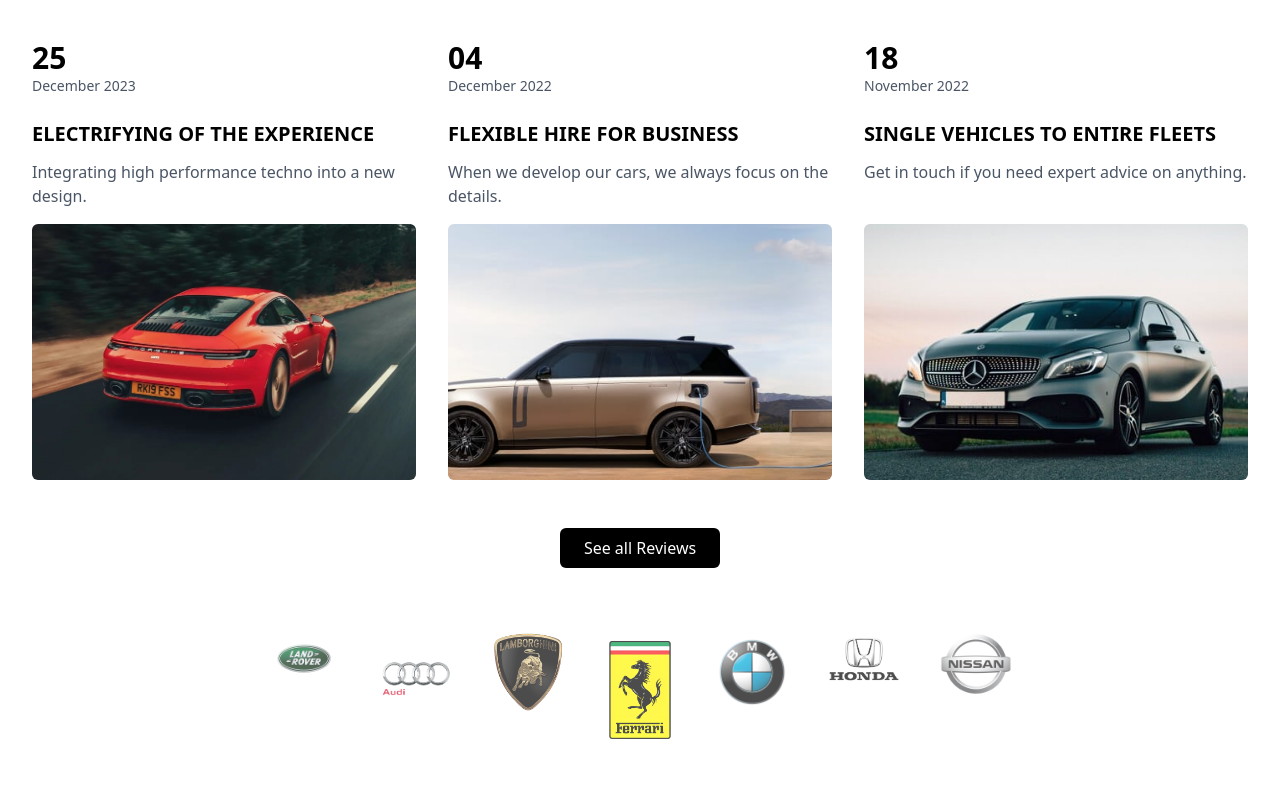
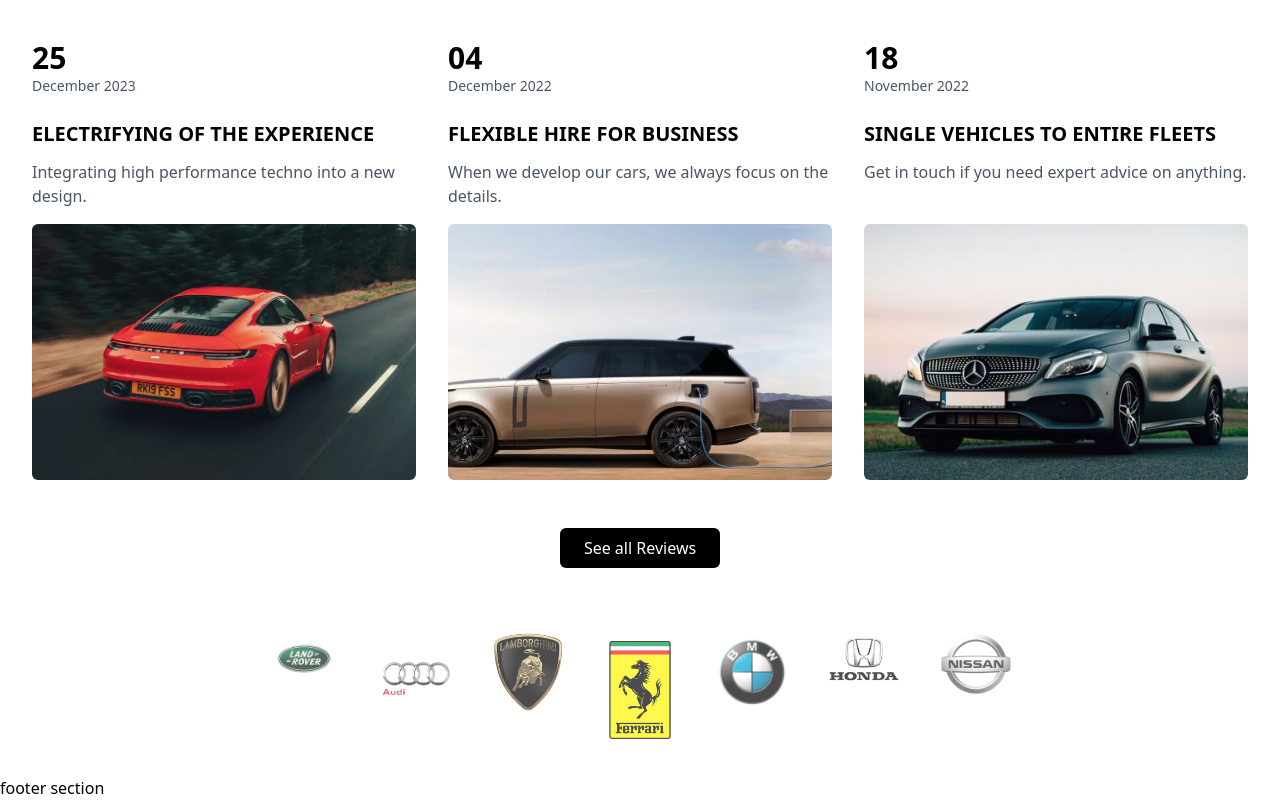
Before and after one commit to MaskINB/Car-Rental-web, a Next.js app: page / in a window 1280 px wide. Shown: the part 4007-4807 px from the top of the page. Before the commit the page ends 4783 px from the top, so only its background shows below. Built offline with nearby package versions, Linux system fonts and the light colour scheme; data requests are answered from the project's data file.

Commit message:
Add the footer component

```diff
--- /dev/null
+++ b/src/app/components/Footer/footer.jsx
@@ -0,0 +1,11 @@
+import React from 'react'
+
+function footer() {
+  return (
+    <div>
+      <h2>footer section</h2>
+    </div>
+  )
+}
+
+export default footer
--- a/src/app/page.jsx
+++ b/src/app/page.jsx
@@ -5,6 +5,7 @@
 import ForthSection from "./components/ForthSection/forthSection";
 import Fifthsection from "./components/FifthSection/fifthsection";
 import Sixthsection from "./components/SixthSection/sixthsection";
+import Footer from "./components/Footer/footer";
 import Link from "next/link";
 
 
@@ -18,6 +19,7 @@
     <ForthSection/>
     <Fifthsection/>
     <Sixthsection/>
+    <Footer/>
     </>
   );
 }
```
